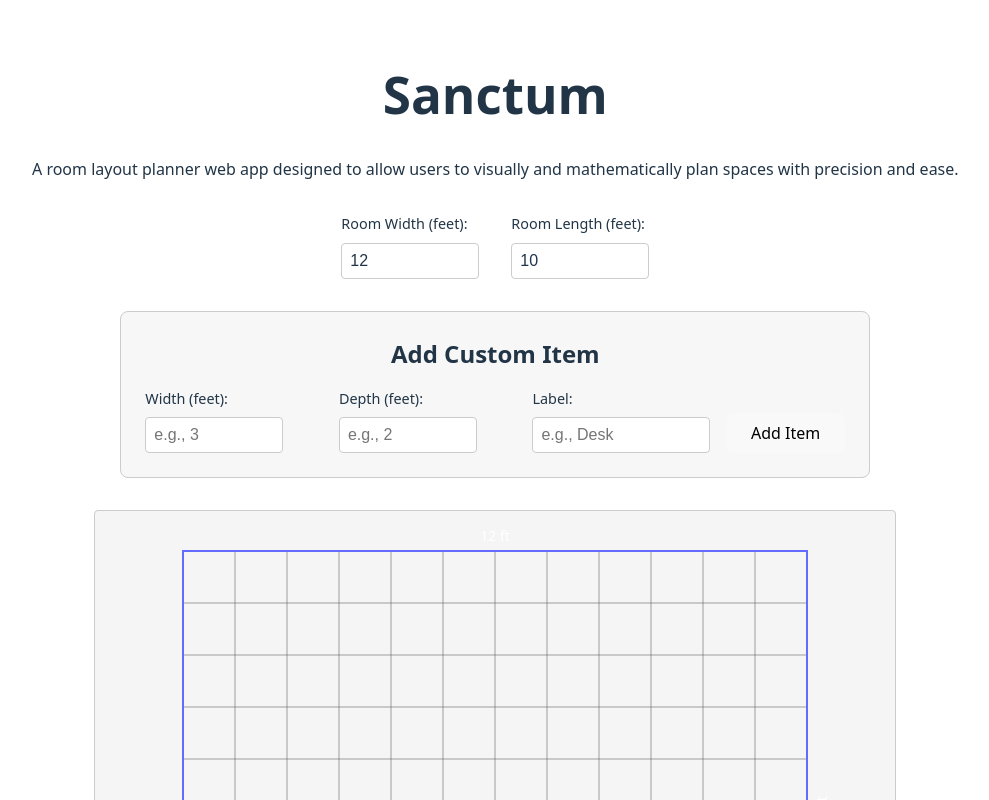
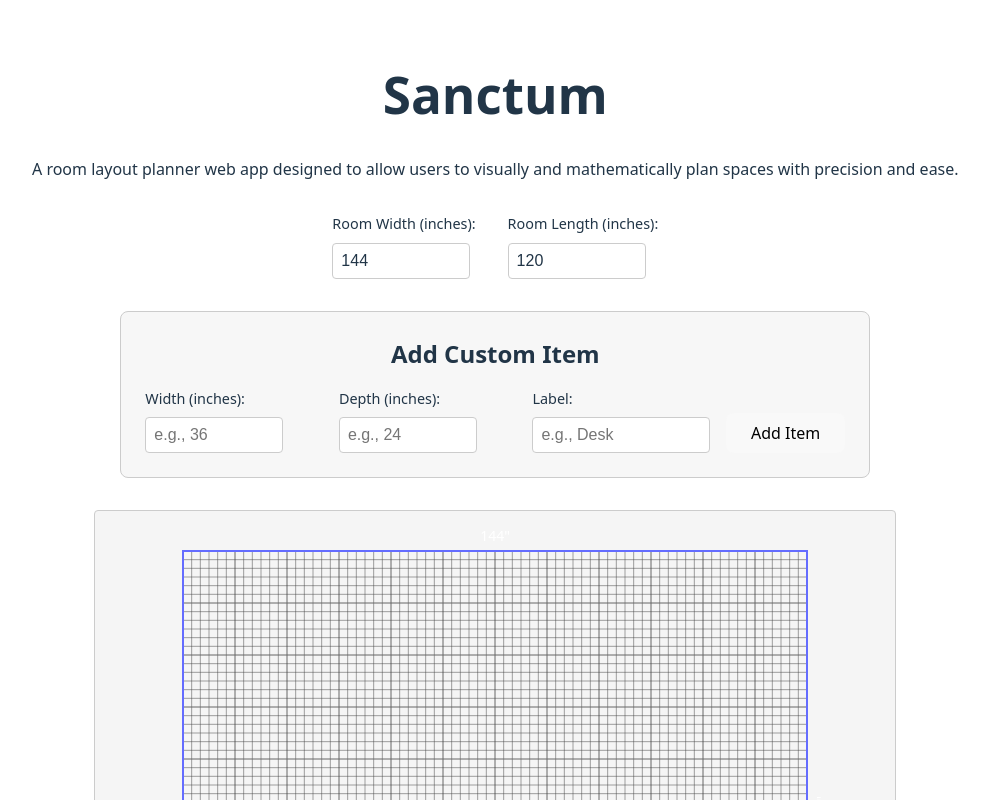
Before and after one commit to angelocordon/sanctum, a React (Vite) app: page / in a window 1280 px wide. Shown: the top 800 px of the page, without its empty margins (0-989 px from the left). Built offline with nearby package versions, Linux system fonts and the light colour scheme.

Commit message:
Migrate measurement system from feet to inches (#17)
Replaces feet with inches as the primary measurement unit across the
application for improved precision and simpler integer-based calculations.

```diff
--- a/src/App.tsx
+++ b/src/App.tsx
@@ -3,8 +3,8 @@ import './App.css'
 import RoomCanvas from './components/RoomCanvas'
 
 function App() {
-  const [roomWidth, setRoomWidth] = useState(12)
-  const [roomLength, setRoomLength] = useState(10)
+  const [roomWidth, setRoomWidth] = useState(144)
+  const [roomLength, setRoomLength] = useState(120)
 
   return (
     <div className="App">
@@ -13,12 +13,12 @@ function App() {
 
       <div className="room-controls">
         <div className="control-group">
-          <label htmlFor="room-width">Room Width (feet):</label>
+          <label htmlFor="room-width">Room Width (inches):</label>
           <input
             id="room-width"
             type="number"
-            min="1"
-            max="100"
+            min="12"
+            max="1200"
             value={roomWidth}
             onChange={(e) => {
               const value = Number(e.target.value)
@@ -29,12 +29,12 @@ function App() {
           />
         </div>
         <div className="control-group">
-          <label htmlFor="room-length">Room Length (feet):</label>
+          <label htmlFor="room-length">Room Length (inches):</label>
           <input
             id="room-length"
             type="number"
-            min="1"
-            max="100"
+            min="12"
+            max="1200"
             value={roomLength}
             onChange={(e) => {
               const value = Number(e.target.value)
--- a/src/components/RoomCanvas.tsx
+++ b/src/components/RoomCanvas.tsx
@@ -6,17 +6,17 @@ const CANVAS_WIDTH = 800
 const CANVAS_HEIGHT = 600
 
 interface RoomCanvasProps {
-  roomWidth: number // in feet
-  roomLength: number // in feet
+  roomWidth: number // in inches
+  roomLength: number // in inches
 }
 
 interface Item {
   id: string
-  width: number // in feet
-  depth: number // in feet
+  width: number // in inches
+  depth: number // in inches
   label: string
-  x: number // position in feet
-  y: number // position in feet
+  x: number // position in inches
+  y: number // position in inches
   rotation: number // rotation angle in degrees
 }
 
@@ -41,7 +41,7 @@ const RoomCanvas = ({ roomWidth, roomLength }: RoomCanvasProps) => {
     // Clear the canvas
     ctx.clearRect(0, 0, canvas.width, canvas.height)
 
-    // Calculate scale factor (pixels per foot)
+    // Calculate scale factor (pixels per inch)
     // We want to fit the room in the canvas with some padding
     const padding = 40 // pixels
     const availableWidth = canvas.width - 2 * padding
@@ -64,12 +64,15 @@ const RoomCanvas = ({ roomWidth, roomLength }: RoomCanvasProps) => {
     ctx.strokeStyle = '#444'
     ctx.lineWidth = 0.5
 
-    // Grid spacing: 1 foot in real world
-    const gridSpacing = scale // pixels per foot
+    // Grid spacing: minor lines every 2 inches, major lines every 12 inches (1 foot)
+    const pixelsPerInch = scale
 
     // Vertical grid lines
-    for (let x = 0; x <= roomWidth; x++) {
-      const px = offsetX + x * gridSpacing
+    for (let x = 0; x <= roomWidth; x += 2) {
+      const px = offsetX + x * pixelsPerInch
+      const isMajor = x % 12 === 0
+      ctx.strokeStyle = isMajor ? '#666' : '#444'
+      ctx.lineWidth = isMajor ? 1 : 0.5
       ctx.beginPath()
       ctx.moveTo(px, offsetY)
       ctx.lineTo(px, offsetY + roomLengthPx)
@@ -77,8 +80,11 @@ const RoomCanvas = ({ roomWidth, roomLength }: RoomCanvasProps) => {
     }
 
     // Horizontal grid lines
-    for (let y = 0; y <= roomLength; y++) {
-      const py = offsetY + y * gridSpacing
+    for (let y = 0; y <= roomLength; y += 2) {
+      const py = offsetY + y * pixelsPerInch
+      const isMajor = y % 12 === 0
+      ctx.strokeStyle = isMajor ? '#666' : '#444'
+      ctx.lineWidth = isMajor ? 1 : 0.5
       ctx.beginPath()
       ctx.moveTo(offsetX, py)
       ctx.lineTo(offsetX + roomWidthPx, py)
@@ -120,7 +126,7 @@ const RoomCanvas = ({ roomWidth, roomLength }: RoomCanvasProps) => {
 
       // Draw dimensions
       ctx.font = '12px system-ui, sans-serif'
-      ctx.fillText(`${item.width} × ${item.depth} ft`, 0, 10)
+      ctx.fillText(`${item.width}" × ${item.depth}"`, 0, 10)
 
       // Draw rotation handle if selected
       if (isSelected) {
@@ -141,7 +147,7 @@ const RoomCanvas = ({ roomWidth, roomLength }: RoomCanvasProps) => {
 
     // Width label (top)
     ctx.fillText(
-      `${roomWidth} ft`,
+      `${roomWidth}"`,
       offsetX + roomWidthPx / 2,
       offsetY - 10
     )
@@ -150,7 +156,7 @@ const RoomCanvas = ({ roomWidth, roomLength }: RoomCanvasProps) => {
     ctx.save()
     ctx.translate(offsetX + roomWidthPx + 20, offsetY + roomLengthPx / 2)
     ctx.rotate(-Math.PI / 2)
-    ctx.fillText(`${roomLength} ft`, 0, 0)
+    ctx.fillText(`${roomLength}"`, 0, 0)
     ctx.restore()
 
     // Display scale factor
@@ -158,7 +164,7 @@ const RoomCanvas = ({ roomWidth, roomLength }: RoomCanvasProps) => {
     ctx.fillStyle = '#888'
     ctx.font = '12px system-ui, sans-serif'
     ctx.fillText(
-      `Scale: ${scale.toFixed(2)} pixels/foot`,
+      `Scale: ${scale.toFixed(2)} pixels/inch`,
       10,
       CANVAS_HEIGHT - 10
     )
@@ -179,8 +185,8 @@ const RoomCanvas = ({ roomWidth, roomLength }: RoomCanvasProps) => {
       width,
       depth,
       label,
-      x: 1, // Start 1 foot from left
-      y: 1, // Start 1 foot from top
+      x: 12, // Start 12 inches from left
+      y: 12, // Start 12 inches from top
       rotation: 0, // Start with no rotation
     }
 
@@ -288,12 +294,12 @@ const RoomCanvas = ({ roomWidth, roomLength }: RoomCanvasProps) => {
         setSelectedItemId(item.id)
         setIsDragging(true)
 
-        // Calculate offset from item position to click position in feet
-        const clickXInFeet = (px - transform.offsetX) / transform.scale
-        const clickYInFeet = (py - transform.offsetY) / transform.scale
+        // Calculate offset from item position to click position in inches
+        const clickXInInches = (px - transform.offsetX) / transform.scale
+        const clickYInInches = (py - transform.offsetY) / transform.scale
         setDragOffset({
-          x: clickXInFeet - item.x,
-          y: clickYInFeet - item.y,
+          x: clickXInInches - item.x,
+          y: clickYInInches - item.y,
         })
         return
       }
@@ -318,9 +324,9 @@ const RoomCanvas = ({ roomWidth, roomLength }: RoomCanvasProps) => {
     if (!selectedItem) return
 
     if (isDragging) {
-      // Convert pixel position to feet
-      const newXInFeet = (px - transform.offsetX) / transform.scale - dragOffset.x
-      const newYInFeet = (py - transform.offsetY) / transform.scale - dragOffset.y
+      // Convert pixel position to inches
+      const newXInInches = (px - transform.offsetX) / transform.scale - dragOffset.x
+      const newYInInches = (py - transform.offsetY) / transform.scale - dragOffset.y
 
       // Calculate bounding box for rotated item
       const angle = (selectedItem.rotation * Math.PI) / 180
@@ -333,9 +339,9 @@ const RoomCanvas = ({ roomWidth, roomLength }: RoomCanvasProps) => {
       const halfRotatedWidth = rotatedWidth / 2
       const halfRotatedHeight = rotatedHeight / 2
 
-      // Compute the item's center in feet based on its unrotated top-left position
-      const centerX = newXInFeet + selectedItem.width / 2
-      const centerY = newYInFeet + selectedItem.depth / 2
+      // Compute the item's center in inches based on its unrotated top-left position
+      const centerX = newXInInches + selectedItem.width / 2
+      const centerY = newYInInches + selectedItem.depth / 2
 
       // Clamp the center so the rotated bounding box stays within room bounds
       const clampedCenterX = Math.max(
@@ -408,27 +414,27 @@ const RoomCanvas = ({ roomWidth, roomLength }: RoomCanvasProps) => {
         <h3>Add Custom Item</h3>
         <div className="item-form">
           <div className="control-group">
-            <label htmlFor="item-width">Width (feet):</label>
+            <label htmlFor="item-width">Width (inches):</label>
             <input
               id="item-width"
               type="number"
-              min="0.1"
-              step="0.1"
+              min="1"
+              step="1"
               value={newItemWidth}
               onChange={(e) => setNewItemWidth(e.target.value)}
-              placeholder="e.g., 3"
+              placeholder="e.g., 36"
             />
           </div>
           <div className="control-group">
-            <label htmlFor="item-depth">Depth (feet):</label>
+            <label htmlFor="item-depth">Depth (inches):</label>
             <input
               id="item-depth"
               type="number"
-              min="0.1"
-              step="0.1"
+              min="1"
+              step="1"
               value={newItemDepth}
               onChange={(e) => setNewItemDepth(e.target.value)}
-              placeholder="e.g., 2"
+              placeholder="e.g., 24"
             />
           </div>
           <div className="control-group">
```
Also changed, not shown: 2 other files (tests, documents, lock files or other folders).
